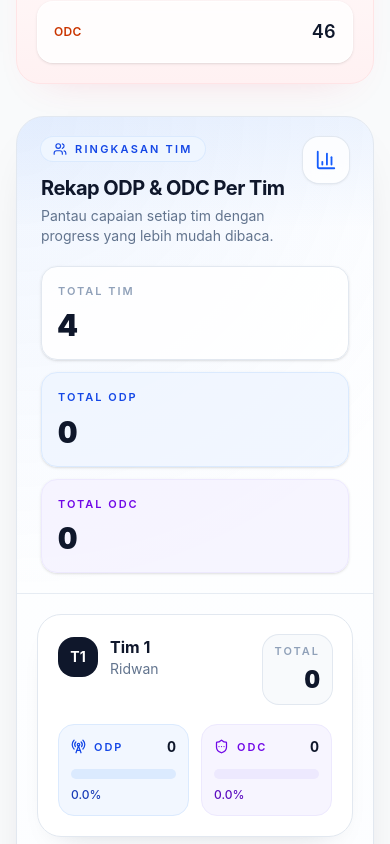
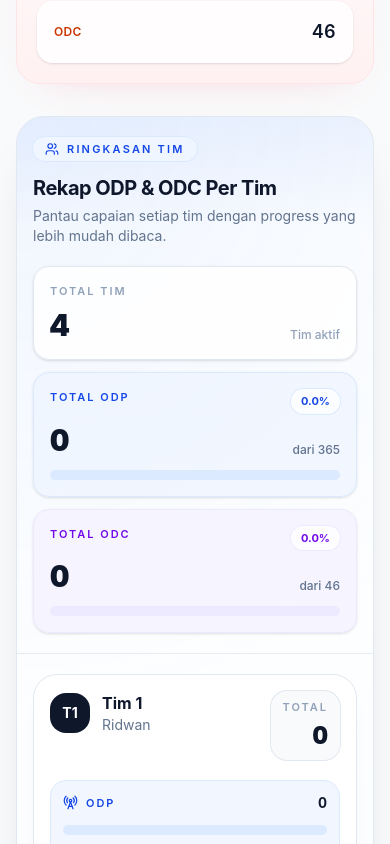
Before and after one commit to fairusinampratama/skynet-infra-deployment, a Vue app: page / in a window 390 px wide. Shown: the part 4140-4984 px from the top of the page. Built offline with nearby package versions, Linux system fonts and the light colour scheme; no server answers.

Commit message:
Refine recap totals and mobile layout

```diff
--- a/src/components/TeamRekapTable.vue
+++ b/src/components/TeamRekapTable.vue
@@ -30,6 +30,8 @@ const percentNumber = (value, target) => {
 const grandTotalOdp = computed(() => props.teamTotals.reduce((s, t) => s + t.odp, 0))
 const grandTotalOdc = computed(() => props.teamTotals.reduce((s, t) => s + t.odc, 0))
 const overallTotal = computed(() => grandTotalOdp.value + grandTotalOdc.value)
+const grandTotalOdpPercent = computed(() => formatPercent(grandTotalOdp.value, props.targetOdp))
+const grandTotalOdcPercent = computed(() => formatPercent(grandTotalOdc.value, props.targetOdc))
 
 const enrichedTeams = computed(() =>
   props.teamTotals.map((team, index) => ({
@@ -48,7 +50,7 @@ const enrichedTeams = computed(() =>
   >
     <div class="pointer-events-none absolute inset-x-0 top-0 h-28 bg-[linear-gradient(180deg,rgba(59,130,246,0.08),transparent)]"></div>
 
-    <div class="relative flex-none border-b border-slate-200/80 px-6 py-5">
+    <div class="relative flex-none border-b border-slate-200/80 px-4 py-5 sm:px-6">
       <div class="flex items-start justify-between gap-4">
         <div>
           <div
@@ -61,7 +63,7 @@ const enrichedTeams = computed(() =>
           <p class="mt-1 text-sm text-slate-500">Pantau capaian setiap tim dengan progress yang lebih mudah dibaca.</p>
         </div>
 
-        <div class="rounded-2xl bg-white/80 p-3 text-blue-600 ring-1 ring-slate-200 shadow-sm backdrop-blur-sm">
+        <div class="hidden rounded-2xl bg-white/80 p-3 text-blue-600 ring-1 ring-slate-200 shadow-sm backdrop-blur-sm sm:block">
           <BarChart3 :size="22" />
         </div>
       </div>
@@ -69,47 +71,78 @@ const enrichedTeams = computed(() =>
       <div class="mt-5 grid grid-cols-1 gap-3 sm:grid-cols-3">
         <div class="rounded-2xl border border-slate-200 bg-white/85 p-4 shadow-sm">
           <p class="text-[11px] font-semibold uppercase tracking-[0.18em] text-slate-400">Total Tim</p>
-          <p class="mt-2 text-3xl font-black text-slate-900 tabular-nums">{{ teamTotals.length }}</p>
+          <div class="mt-2 flex items-end justify-between gap-3">
+            <p class="text-3xl font-black text-slate-900 tabular-nums">{{ teamTotals.length }}</p>
+            <p class="text-xs font-medium text-slate-400">Tim aktif</p>
+          </div>
         </div>
         <div class="rounded-2xl border border-blue-100 bg-blue-50/80 p-4 shadow-sm">
-          <p class="text-[11px] font-semibold uppercase tracking-[0.18em] text-blue-700">Total ODP</p>
-          <p class="mt-2 text-3xl font-black text-slate-900 tabular-nums">{{ grandTotalOdp }}</p>
+          <div class="flex items-start justify-between gap-3">
+            <p class="text-[11px] font-semibold uppercase tracking-[0.18em] text-blue-700">Total ODP</p>
+            <span class="rounded-full bg-white/80 px-2.5 py-1 text-[11px] font-bold text-blue-700 ring-1 ring-blue-100">
+              {{ grandTotalOdpPercent }}
+            </span>
+          </div>
+          <div class="mt-2 flex items-end justify-between gap-3">
+            <p class="text-3xl font-black text-slate-900 tabular-nums">{{ grandTotalOdp }}</p>
+            <p class="text-xs font-medium text-slate-500">dari {{ targetOdp }}</p>
+          </div>
+          <div class="mt-3 h-2.5 rounded-full bg-blue-100">
+            <div
+              class="h-2.5 rounded-full bg-[linear-gradient(90deg,_#2563eb_0%,_#38bdf8_100%)] transition-all duration-700"
+              :style="{ width: `${percentNumber(grandTotalOdp, targetOdp)}%` }"
+            ></div>
+          </div>
         </div>
         <div class="rounded-2xl border border-violet-100 bg-violet-50/80 p-4 shadow-sm">
-          <p class="text-[11px] font-semibold uppercase tracking-[0.18em] text-violet-700">Total ODC</p>
-          <p class="mt-2 text-3xl font-black text-slate-900 tabular-nums">{{ grandTotalOdc }}</p>
+          <div class="flex items-start justify-between gap-3">
+            <p class="text-[11px] font-semibold uppercase tracking-[0.18em] text-violet-700">Total ODC</p>
+            <span class="rounded-full bg-white/80 px-2.5 py-1 text-[11px] font-bold text-violet-700 ring-1 ring-violet-100">
+              {{ grandTotalOdcPercent }}
+            </span>
+          </div>
+          <div class="mt-2 flex items-end justify-between gap-3">
+            <p class="text-3xl font-black text-slate-900 tabular-nums">{{ grandTotalOdc }}</p>
+            <p class="text-xs font-medium text-slate-500">dari {{ targetOdc }}</p>
+          </div>
+          <div class="mt-3 h-2.5 rounded-full bg-violet-100">
+            <div
+              class="h-2.5 rounded-full bg-[linear-gradient(90deg,_#7c3aed_0%,_#c084fc_100%)] transition-all duration-700"
+              :style="{ width: `${percentNumber(grandTotalOdc, targetOdc)}%` }"
+            ></div>
+          </div>
         </div>
       </div>
     </div>
 
-    <div class="relative flex-grow space-y-4 overflow-y-auto px-5 py-5">
+    <div class="relative flex-grow space-y-4 overflow-y-auto px-4 py-5 sm:px-5">
       <article
         v-for="team in enrichedTeams"
         :key="team.id"
-        class="rounded-[24px] border border-slate-200 bg-white/90 p-5 shadow-[0_14px_30px_-24px_rgba(15,23,42,0.28)] transition-all duration-300 hover:-translate-y-0.5 hover:shadow-[0_18px_36px_-24px_rgba(59,130,246,0.28)]"
+        class="rounded-[24px] border border-slate-200 bg-white/90 p-4 shadow-[0_14px_30px_-24px_rgba(15,23,42,0.28)] transition-all duration-300 hover:-translate-y-0.5 hover:shadow-[0_18px_36px_-24px_rgba(59,130,246,0.28)] sm:p-5"
       >
-        <div class="flex items-start justify-between gap-4">
+        <div class="flex items-start justify-between gap-3 sm:gap-4">
           <div>
             <div class="flex items-center gap-3">
               <div
-                class="flex h-10 w-10 items-center justify-center rounded-2xl bg-slate-900 text-sm font-bold text-white"
+                class="flex h-10 w-10 shrink-0 items-center justify-center rounded-2xl bg-slate-900 text-sm font-bold text-white"
               >
                 T{{ team.rank }}
               </div>
-              <div>
-                <h4 class="text-base font-bold text-slate-900">{{ team.name }}</h4>
-                <p class="text-sm text-slate-500">{{ team.pic }}</p>
+              <div class="min-w-0">
+                <h4 class="truncate text-base font-bold text-slate-900">{{ team.name }}</h4>
+                <p class="truncate text-sm text-slate-500">{{ team.pic }}</p>
               </div>
             </div>
           </div>
 
-          <div class="rounded-2xl bg-slate-50 px-3 py-2 text-right ring-1 ring-slate-200">
+          <div class="shrink-0 rounded-2xl bg-slate-50 px-3 py-2 text-right ring-1 ring-slate-200">
             <p class="text-[11px] font-semibold uppercase tracking-[0.18em] text-slate-400">Total</p>
             <p class="mt-1 text-2xl font-black text-slate-900 tabular-nums">{{ team.totalInstalled }}</p>
           </div>
         </div>
 
-        <div class="mt-5 grid grid-cols-2 gap-3">
+        <div class="mt-5 grid grid-cols-1 gap-3 sm:grid-cols-2">
           <div class="rounded-2xl border border-blue-100 bg-blue-50/80 p-3">
             <div class="flex items-center justify-between">
               <div class="flex items-center gap-2 text-blue-700">
@@ -147,7 +180,7 @@ const enrichedTeams = computed(() =>
       </article>
     </div>
 
-    <div class="relative mt-auto border-t border-slate-200/80 bg-[linear-gradient(180deg,_#f8fafc_0%,_#eef6ff_100%)] px-6 py-5">
+    <div class="relative mt-auto border-t border-slate-200/80 bg-[linear-gradient(180deg,_#f8fafc_0%,_#eef6ff_100%)] px-4 py-5 sm:px-6">
       <div class="flex flex-col gap-4 lg:flex-row lg:items-start lg:justify-between">
         <div>
           <p class="text-[11px] font-semibold uppercase tracking-[0.2em] text-slate-400">Total Keseluruhan</p>
@@ -156,9 +189,15 @@ const enrichedTeams = computed(() =>
 
         <div class="grid min-w-0 grid-cols-1 gap-3 sm:grid-cols-2 lg:min-w-[360px]">
           <div class="rounded-2xl border border-blue-100 bg-white/85 p-4 shadow-sm">
-            <div class="flex items-center justify-between text-xs font-semibold uppercase tracking-wide text-slate-500">
+            <div class="flex items-start justify-between gap-3 text-xs font-semibold uppercase tracking-wide text-slate-500">
               <span>Total ODP</span>
+              <span class="rounded-full bg-blue-50 px-2.5 py-1 text-[11px] font-bold text-blue-700 ring-1 ring-blue-100">
+                {{ grandTotalOdpPercent }}
+              </span>
+            </div>
+            <div class="mt-3 flex items-end justify-between gap-3">
               <span class="text-lg text-slate-900 tabular-nums">{{ grandTotalOdp }}</span>
+              <span class="text-xs font-medium text-slate-400">Target {{ targetOdp }}</span>
             </div>
             <div class="mt-3 h-2.5 rounded-full bg-blue-100">
               <div
@@ -166,13 +205,18 @@ const enrichedTeams = computed(() =>
                 :style="{ width: `${percentNumber(grandTotalOdp, targetOdp)}%` }"
               ></div>
             </div>
-            <p class="mt-2 text-xs font-medium text-blue-800">{{ formatPercent(grandTotalOdp, targetOdp) }}</p>
           </div>
 
           <div class="rounded-2xl border border-violet-100 bg-white/85 p-4 shadow-sm">
-            <div class="flex items-center justify-between text-xs font-semibold uppercase tracking-wide text-slate-500">
+            <div class="flex items-start justify-between gap-3 text-xs font-semibold uppercase tracking-wide text-slate-500">
               <span>Total ODC</span>
+              <span class="rounded-full bg-violet-50 px-2.5 py-1 text-[11px] font-bold text-violet-700 ring-1 ring-violet-100">
+                {{ grandTotalOdcPercent }}
+              </span>
+            </div>
+            <div class="mt-3 flex items-end justify-between gap-3">
               <span class="text-lg text-slate-900 tabular-nums">{{ grandTotalOdc }}</span>
+              <span class="text-xs font-medium text-slate-400">Target {{ targetOdc }}</span>
             </div>
             <div class="mt-3 h-2.5 rounded-full bg-violet-100">
               <div
@@ -180,7 +224,6 @@ const enrichedTeams = computed(() =>
                 :style="{ width: `${percentNumber(grandTotalOdc, targetOdc)}%` }"
               ></div>
             </div>
-            <p class="mt-2 text-xs font-medium text-violet-800">{{ formatPercent(grandTotalOdc, targetOdc) }}</p>
           </div>
         </div>
       </div>
```
